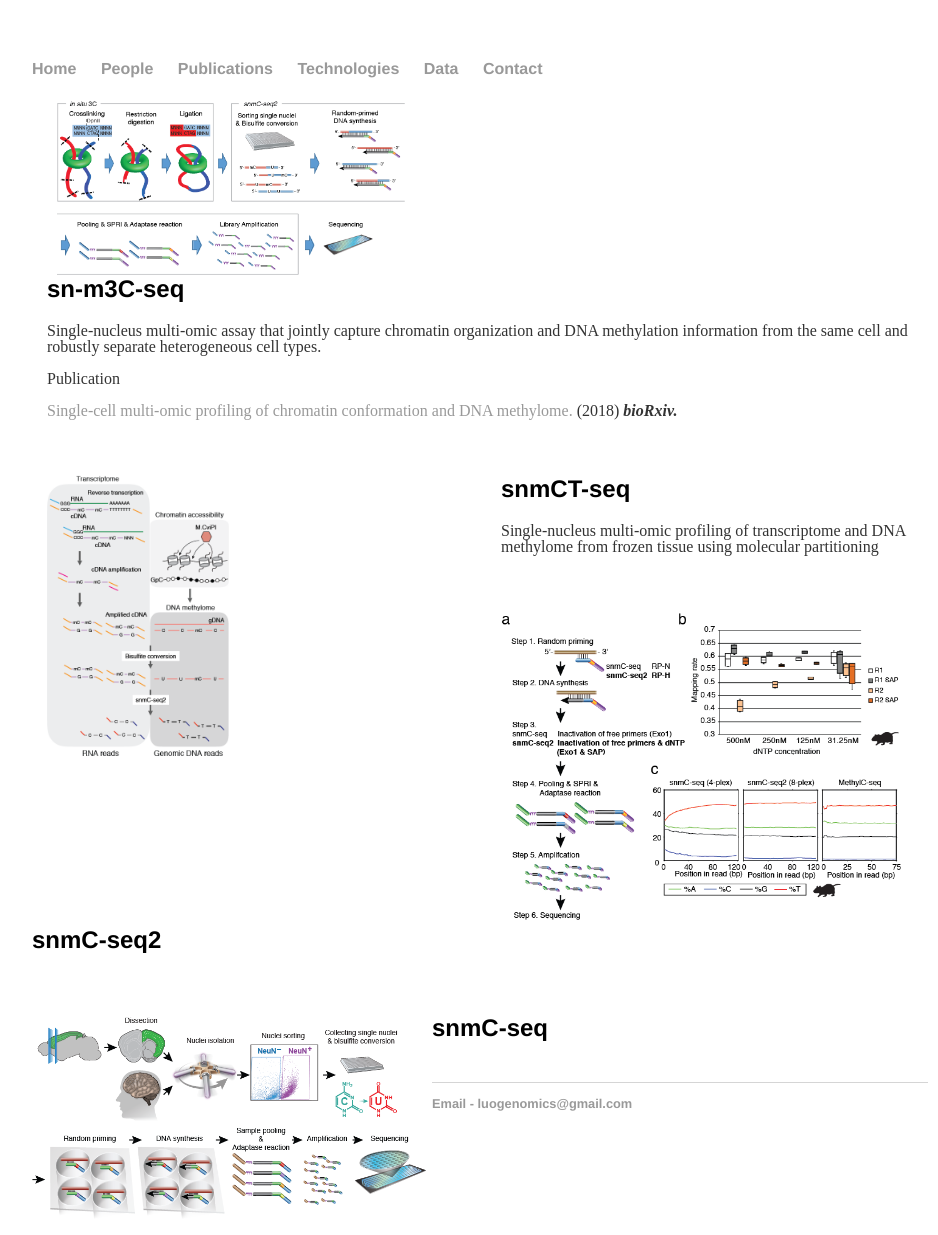
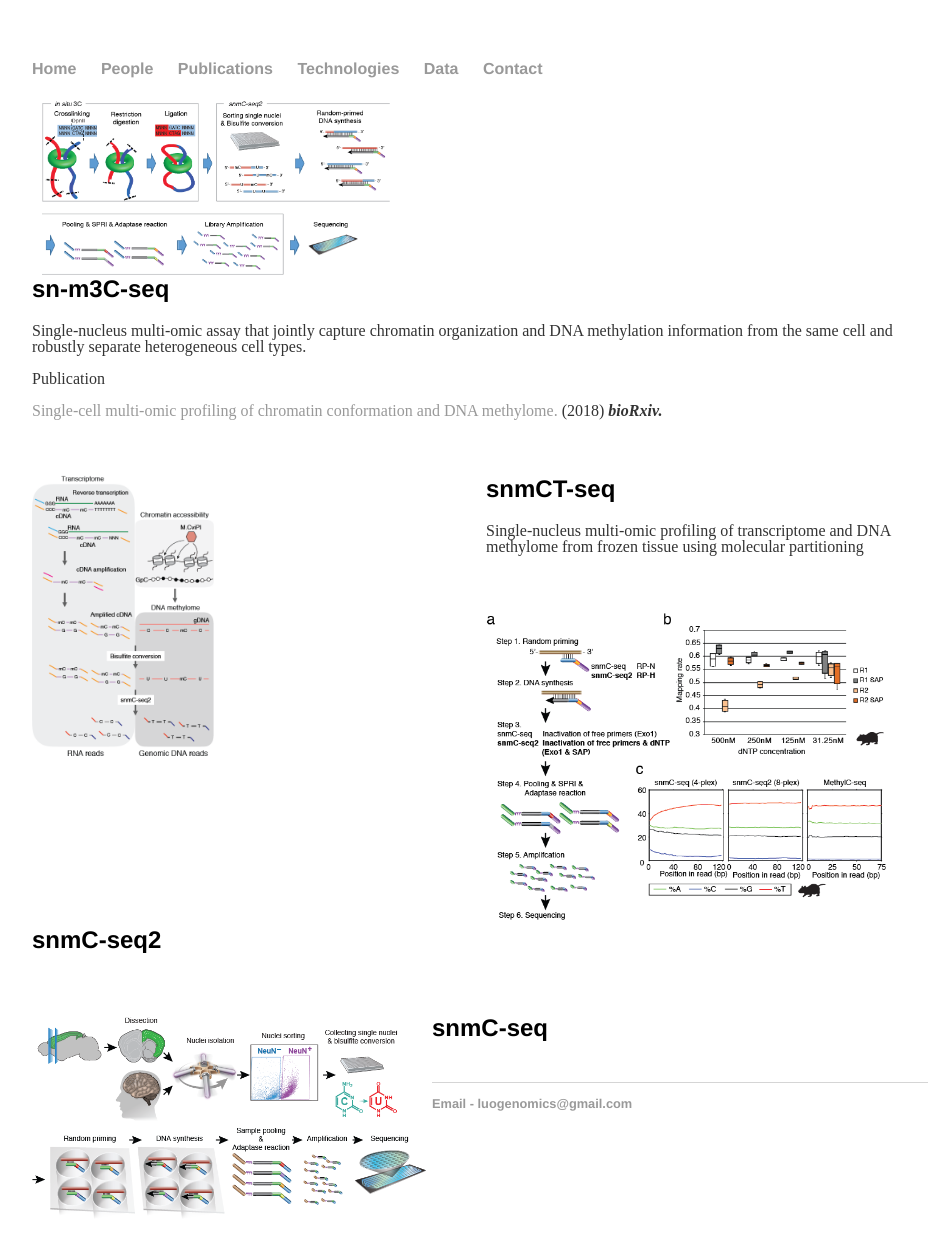
Before and after one commit to luogenomics/luogenomics.github.io, a Jekyll site: the page built from technologies/index.html, in a window 1280 px wide. Shown: the whole page, without its empty margins (160-1098 px from the left). Built offline with Jekyll 4.4.1, drawn with Linux system fonts in a browser that asks for light colours.

Commit message:
Update main.css

```diff
--- a/css/main.css
+++ b/css/main.css
@@ -65,8 +65,6 @@ footer {
     position: relative;
     width: 100%;
     min-height: 1px;
-    padding-left: 15px;
-    padding-right: 15px;
 }
 .projectmedia {
   display: block;
```
